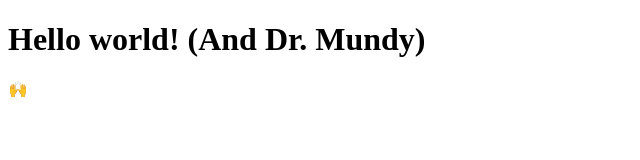
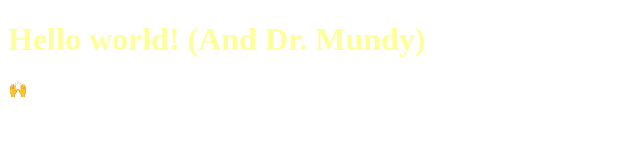
Before and after one commit to dyameres/my-awesome-project, a plain HTML site: page index.html in a window 1280 px wide. Shown: the whole page, without its empty margins (0-640 px from the left). Drawn offline with Linux system fonts and the light colour scheme.

Commit message:
Update index.html

```diff
--- a/index.html
+++ b/index.html
@@ -4,7 +4,7 @@
     <title>My first github.io website</title>
   </head>
   <body>
-    <h1>Hello world! (And Dr. Mundy)</h1>
+    <h1><FONT COLOR="#FFFF99">Hello world! (And Dr. Mundy)</FONT></h1>
     <p>🙌</p>
   </body>
 </html>
```
